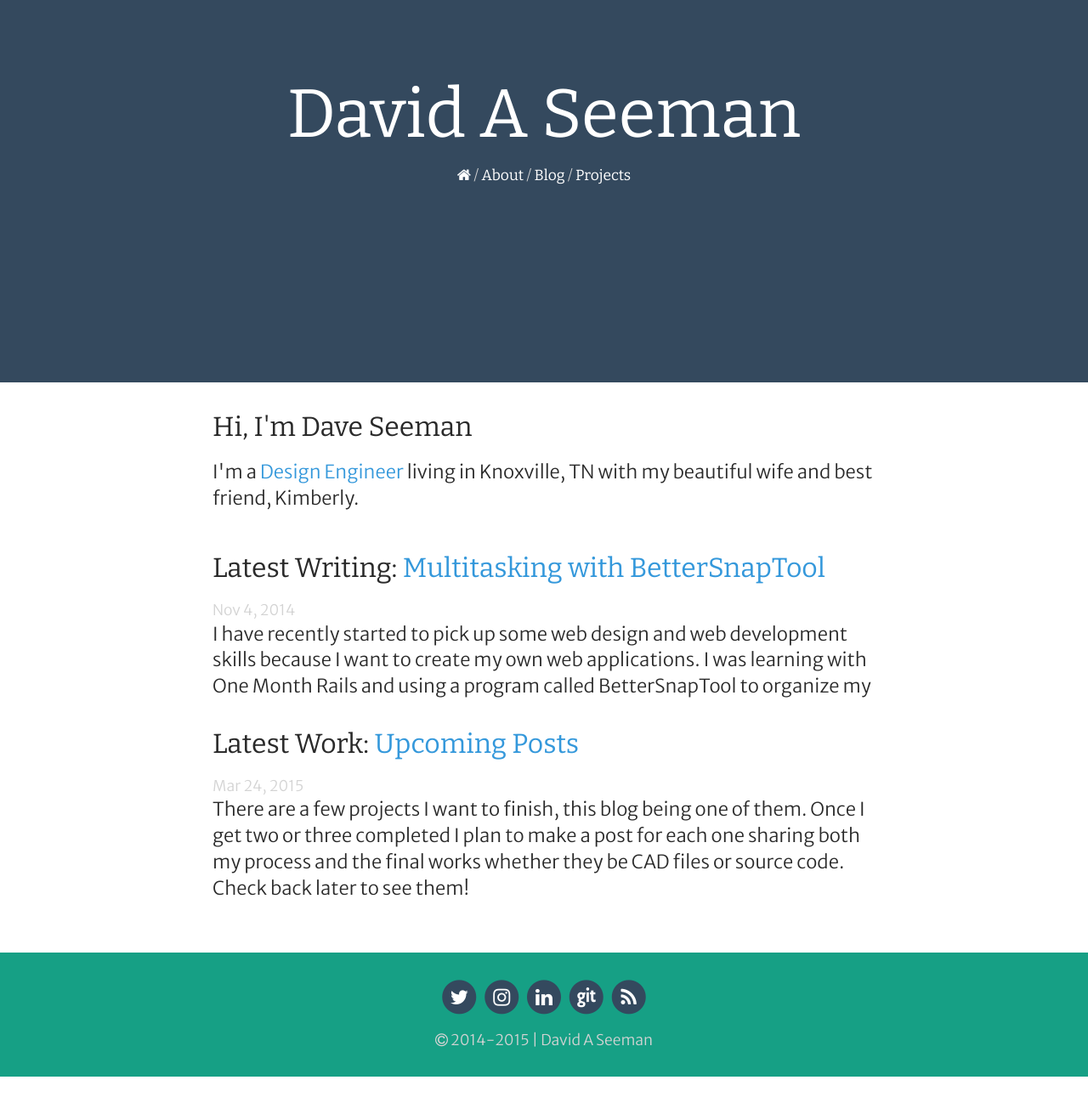
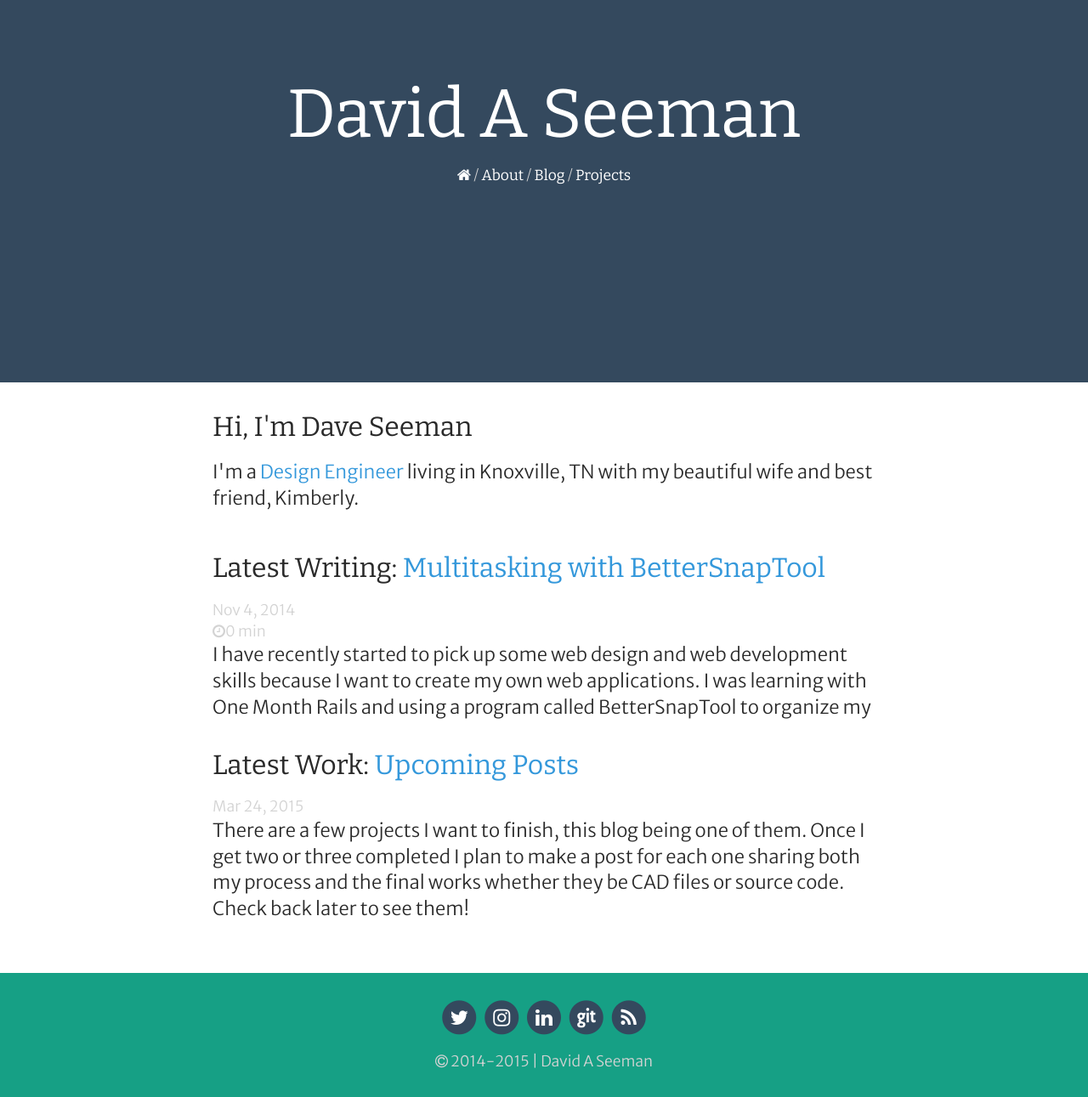
Before and after one commit to Shipwright/daveas.github.io, a Jekyll site: the page built from index.html, in a window 1280 px wide. Shown: the whole page at 85% size. Built offline with Jekyll 4.4.1, drawn with Linux system fonts in a browser that asks for light colours; nearby versions of some CDN libraries; some web fonts are replaced; before the commit the page ends 1267 px from its top, so only the background shows below that.

Commit message:
Update index.html

```diff
--- a/index.html
+++ b/index.html
@@ -11,6 +11,7 @@ layout: default
         <li>
           <h2 class="post-title">Latest Writing: <a href="{{ post.url | prepend: site.baseurl }}">{{ post.title }}</a></h2>
           <p class="post-meta">{{ post.date | date: "%b %-d, %Y" }}{% if post.author %} • {{ post.author }}{% endif %}{% if post.meta %} • {{ post.meta }}{% endif %}</p>
+          <p class="post-meta"><i class="fa fa-clock-o"></i>{{ page.content | number_of_words | divided_by: 450 }} min</p>
           {{ post.excerpt }}
         </li>
       {% endfor %}
```
